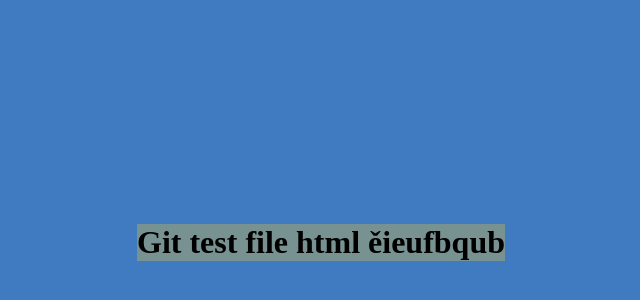
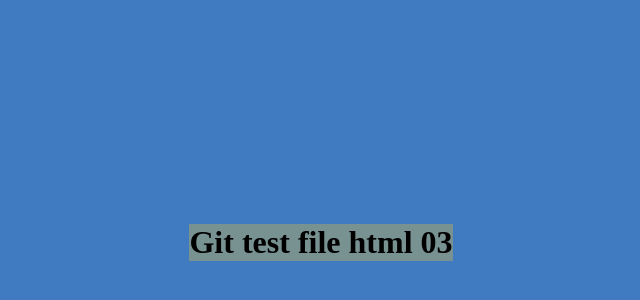
Before and after one commit to uzivatelgabo/git_test_repo, a plain HTML site: page index.html in a window 1280 px wide. Shown: the part 266-566 px from the top of the page, without its empty margins (319-959 px from the left). Drawn offline with Linux system fonts and the light colour scheme.

Commit message:
some changessssss

```diff
--- a/index.html
+++ b/index.html
@@ -7,7 +7,7 @@
     <link rel="stylesheet" href="styles.css">
 </head>
 <body>
-    <h1 class="heading">Git test file html ěieufbqub </h1>
+    <h1 class="heading">Git test file html 03 </h1>
 
 </body>
 </html>
```
